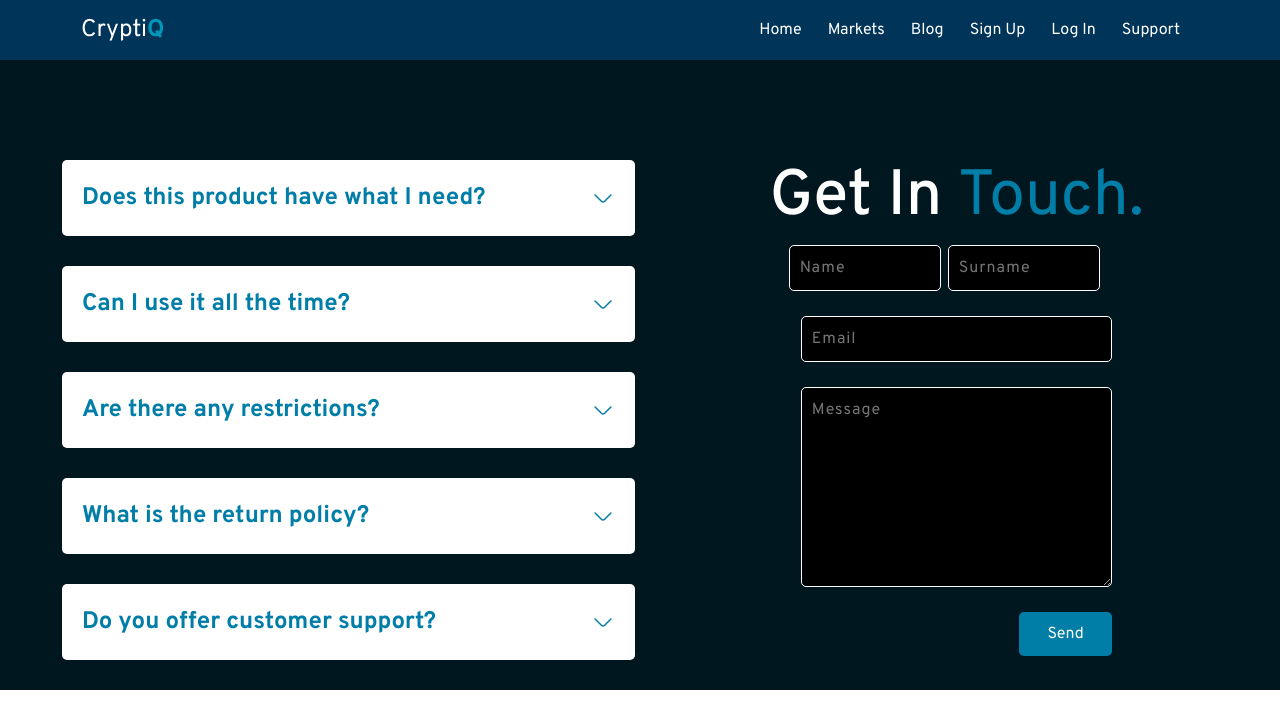
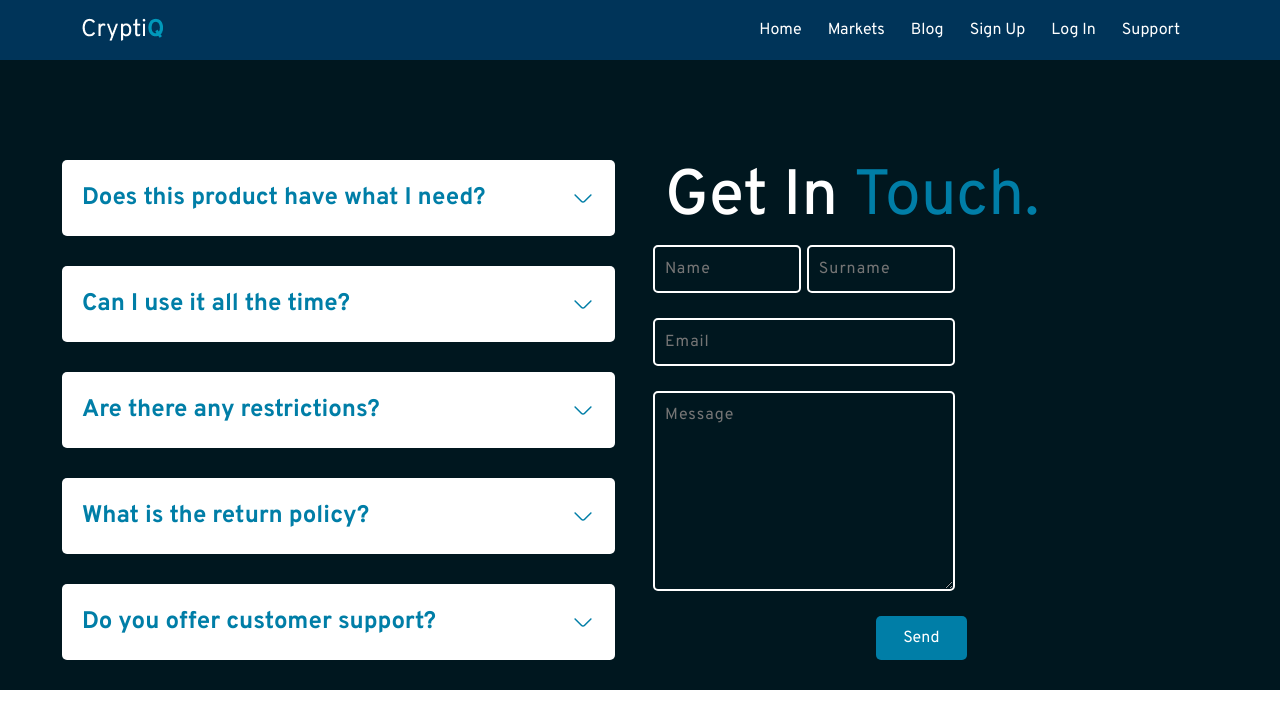
Before and after one commit to griffin1995/cryptocurrencyPlatform, a React (Create React App) app in the folder client/: page /Support in a window 1280 px wide. Shown: the top 728 px of the page. Built offline with nearby package versions, Linux system fonts and the light colour scheme.

Commit message:
form again

```diff
--- a/client/src/pages/Support.js
+++ b/client/src/pages/Support.js
@@ -60,7 +60,9 @@
         ))}
       </div>
     <div className="contact-form">
+      <div className="first-row">
         <h1 class="get-in-touch">Get In <span class="highlight">Touch.</span></h1>
+      </div>
         <form onSubmit={handleSubmit}>
             <div className="row">
               <input
@@ -80,6 +82,7 @@
                 required
               />
             </div>
+            <div className="row">
             <input
               type="email"
               name="email"
@@ -95,6 +98,7 @@
               onChange={handleChange}
               required
             ></textarea>
+            </div>
           <button type="submit">Send</button>
         </form>
       </div>{" "}
--- a/client/src/pages/Support.scss
+++ b/client/src/pages/Support.scss
@@ -3,7 +3,7 @@
 .grid-container {
     display: grid;
     grid-template-columns: 1fr 1fr;
-    gap: 10px;
+    gap: 50px;
 }
 
 /* Style the FAQ section */
@@ -74,12 +74,18 @@
     align-items: center;
     width: 100%;
     margin: 100px 0 0 0px;
+    align-items: flex-start;
 }
 
 .contact-form form {
     display: flex;
     flex-direction: column;
     width: 50%;
+}
+
+.first-row{
+    display: flex;
+    justify-content: flex-start;
 }
 
 .get-in-touch {
@@ -98,10 +104,10 @@
 .contact-form form textarea {
     margin-bottom: 25px;
     padding: 10px;
-    border: 1px solid white;
+    border: 2px solid white;
     border-radius: 5px;
     box-sizing: border-box;
-    background-color: #000;
+    background-color: #00171f;
     color: #fff;
     letter-spacing: 1px;
 }
@@ -117,7 +123,7 @@
 }
 
 .contact-form form textarea {
-    height: 200px; /* adjust as needed */
+    height: 200px;
 }
 
 .contact-form form button {
```
Lines whose indentation alone changed are shown as unchanged.
